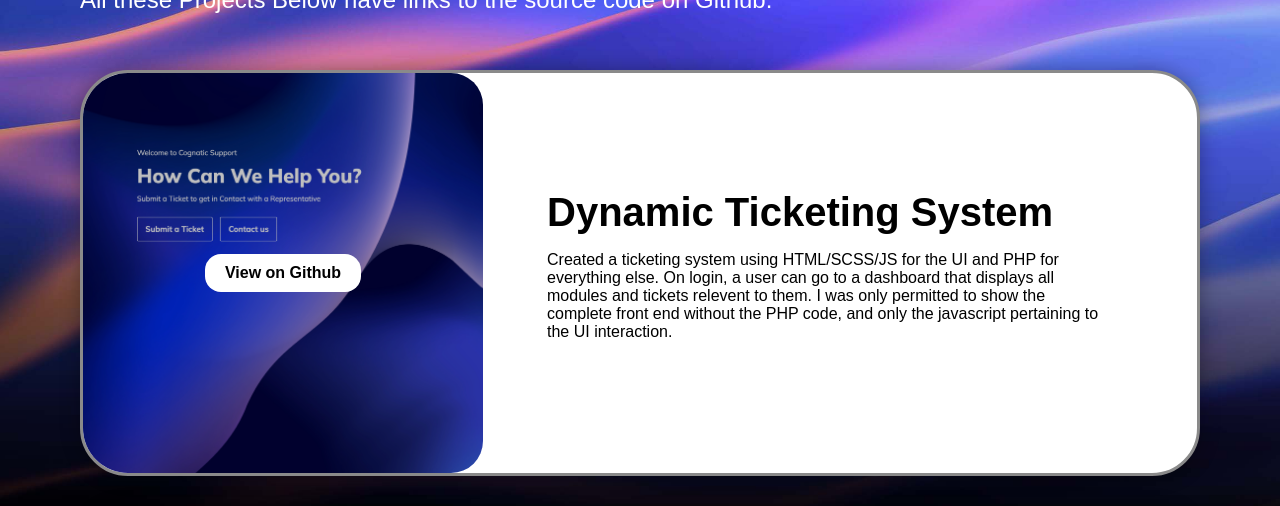
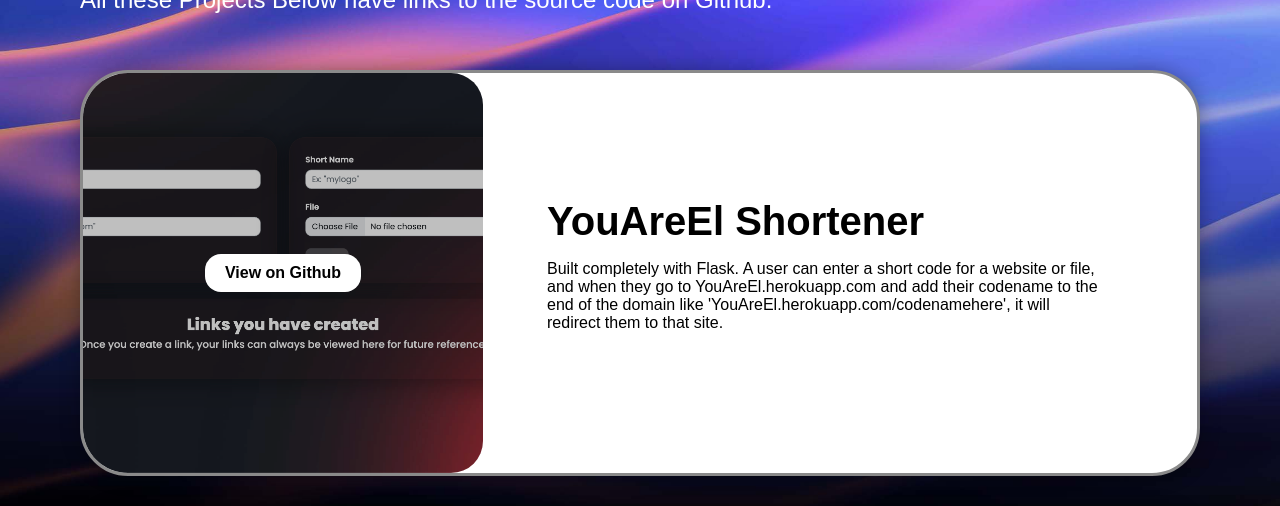
Before and after one commit to ahmad1702/ahmad1702.github.io, a React (Create React App) app: page /development in a window 1280 px wide. Shown: the part 243-749 px from the top of the page. Built offline with nearby package versions, Linux system fonts and the light colour scheme; grey boxes are pictures that could not be loaded.

Commit message:
urlupdate

```diff
--- a/src/App.js
+++ b/src/App.js
@@ -7,7 +7,8 @@
 import VisualArt from "./components/VisualArt/Visualart";
 import ErrorPage from "./components/Error/ErrorPage";
 import Nav from "./components/Nav/Nav";
-import Translang from './components/Translang/Translang'
+import Translang from "./components/Translang/Translang"
+// import Translang from './components/Translang/Translang'
 
 function App() {
   return (
@@ -18,6 +19,7 @@
         <Route path="/visualart" element={<VisualArt />} />
         <Route path="/development" element={<Dev />} />
         <Route path="/translang" element={<Translang />} />
+        {/* <Route path="/translang" element={<Translang />} /> */}
         <Route path="*" element={<Home />} />
       </Routes>
     </div>
--- a/src/components/Dev/Dev.js
+++ b/src/components/Dev/Dev.js
@@ -67,6 +67,30 @@
           </p>
           <div className="box">
             <a href className="projectDisplay" />
+          </div>
+          <div className="card">
+            <a
+              className="img-container"
+              id="img-2"
+              href="https://github.com/ahmad1702/YouAreEl"
+              target="_blank"
+            >
+              <div className="viewProject">View on Github</div>
+              <img
+                src={require("../../resources/assets/img/dev/youareelscreenshote.png")}
+                alt=""
+              />
+            </a>
+            {/* <img src="../../resources/assets/img/dev/deltapythonadvancedscreenshot.jpg" alt="" srcset=""> */}
+            <div className="card-content">
+              <h1>YouAreEl Shortener</h1>
+              <p>
+                Built completely with Flask. A user can enter a short code for a website or file, and when
+                they go to YouAreEl.herokuapp.com and add their codename to the
+                end of the domain like 'YouAreEl.herokuapp.com/codenamehere', it
+                will redirect them to that site.
+              </p>
+            </div>
           </div>
           <div className="card">
             <a
--- a/src/components/Translang/Translang.js
+++ b/src/components/Translang/Translang.js
@@ -1,10 +1,8 @@
-import React from "react";
+import React from 'react'
+import "./transLang.scss";
 
 export default function transLang() {
-
   return (
-    <div style="color: white;">
-      <p>transLang</p>
-    </div>
-  );
+    <div className='transLang'>transLang</div>
+  )
 }
--- a/src/components/Translang/transLang.scss
+++ b/src/components/Translang/transLang.scss
@@ -0,0 +1,6 @@
+.transLang {
+    color: white;
+    width: 100px;
+    height: 100px;
+    background-color: red;
+}
```
Also changed, not shown: src/resources/assets/img/dev/youareelscreenshote.png (added).
